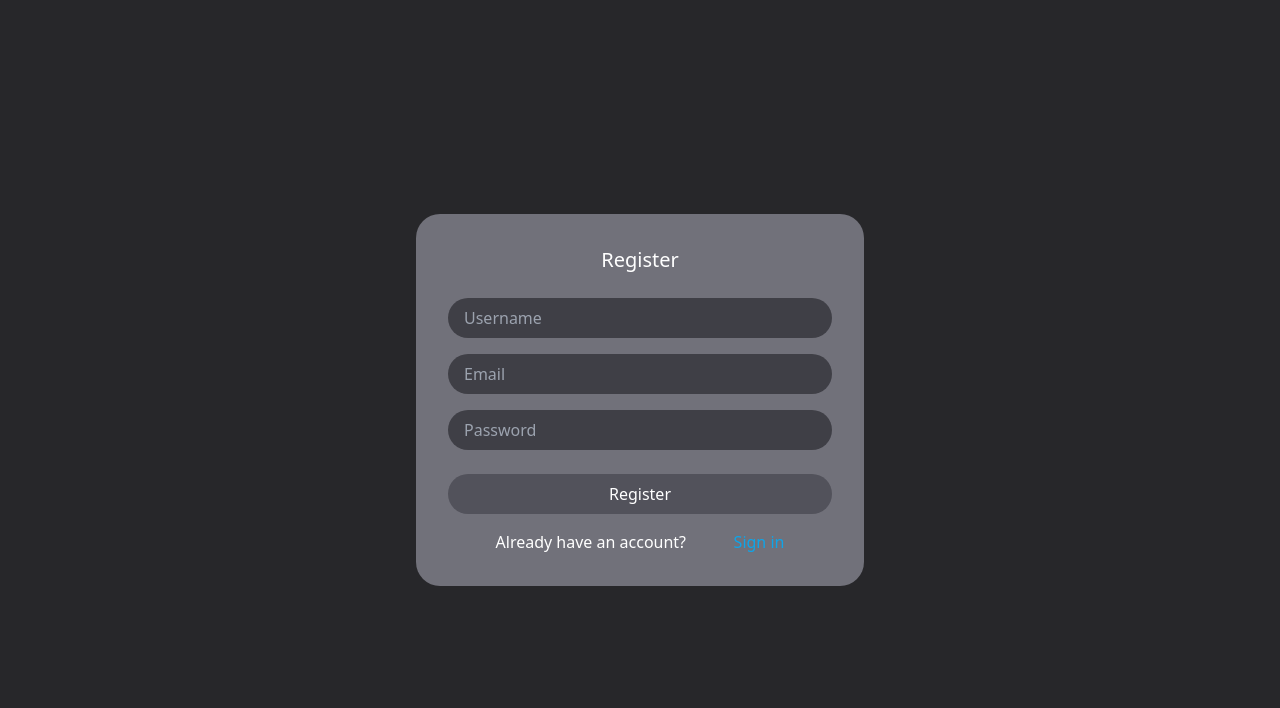
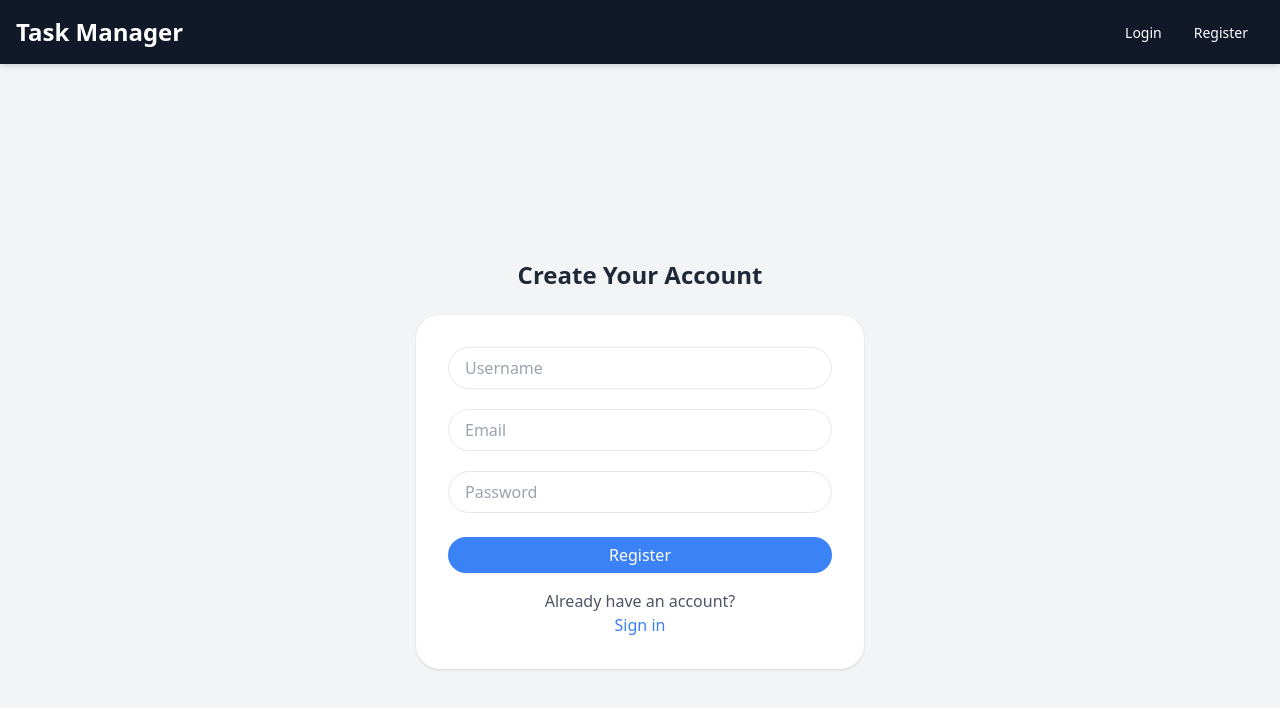
Before and after one commit to ksaphier/login-crud, a React (Vite) app in the folder client/: page /register in a window 1280 px wide. Shown: the top 708 px of the page. Built offline with nearby package versions, Linux system fonts and the light colour scheme.

Commit message:
navbar - app navigation

```diff
--- a/client/src/App.jsx
+++ b/client/src/App.jsx
@@ -9,6 +9,8 @@ import TaskFormPage from "./pages/TasksFormPage";
 import ProfilePage from "./pages/ProfilePage";
 import HomePage from "./pages/HomePage";
 
+import Navbar from "./components/Navabar";
+
 import ProtectedRoute from "./ProtectedRoute";
 
 function App() {
@@ -16,6 +18,8 @@ function App() {
     <AuthProvider>
       <TaskProvider>
         <BrowserRouter>
+          <Navbar />
+          <div className="pt-16">
             <Routes>
               <Route path="/" element={<HomePage />} />
               <Route path="/login" element={<LoginPage />} />
@@ -27,6 +31,7 @@ function App() {
                 <Route path="/profile" element={<ProfilePage />} />
               </Route>
             </Routes>
+          </div>
         </BrowserRouter>
       </TaskProvider>
     </AuthProvider>
--- a/client/src/api/auth.js
+++ b/client/src/api/auth.js
@@ -2,4 +2,5 @@ import axios from "./axios";
 
 export const registerRequest = (user) => axios.post(`/register`, user);
 export const loginRequest = (user) => axios.post(`/login`, user);
+export const logoutRequest = () => axios.post(`/logout`);
 export const verifyTokenRequest = () => axios.get("/verify");
--- /dev/null
+++ b/client/src/components/Navabar.jsx
@@ -0,0 +1,55 @@
+import { Link } from "react-router-dom";
+import { useAuth } from "../context/useAuth";
+
+function Navbar() {
+  const { isAuthenticated, logout, user } = useAuth();
+
+  return (
+    <nav className="bg-gray-900 text-white p-4 fixed top-0 w-full z-50 shadow-md">
+      <div className="container mx-auto flex justify-between items-center">
+        <Link to="/" className="text-2xl font-bold hover:text-gray-300">
+          Task Manager
+        </Link>
+        <ul className="flex items-center">
+          {isAuthenticated ? (
+            <>
+              <li className="mx-4">
+                <span className="text-sm font-semibold">Welcome {user.username}</span>
+              </li>
+              <li className="mx-4">
+                <Link to="/add-task" className="text-sm hover:text-gray-300">
+                  Add Task
+                </Link>
+              </li>
+              <li className="mx-4">
+                <button
+                  onClick={() => {
+                    logout();
+                  }}
+                  className="text-sm hover:text-gray-300"
+                >
+                  Logout
+                </button>
+              </li>
+            </>
+          ) : (
+            <>
+              <li className="mx-4">
+                <Link to="/login" className="text-sm hover:text-gray-300">
+                  Login
+                </Link>
+              </li>
+              <li className="mx-4">
+                <Link to="/register" className="text-sm hover:text-gray-300">
+                  Register
+                </Link>
+              </li>
+            </>
+          )}
+        </ul>
+      </div>
+    </nav>
+  );
+}
+
+export default Navbar;
--- a/client/src/context/TaskContext.jsx
+++ b/client/src/context/TaskContext.jsx
@@ -27,8 +27,7 @@ export function TaskProvider({ children }) {
 
   const createTask = async (task) => {
     try {
-      const res = await createTaskRequest(task);
-      console.log("Task: ", res);
+      return await createTaskRequest(task).data;
     } catch (error) {
       console.log(error);
     }
--- a/client/src/index.css
+++ b/client/src/index.css
@@ -3,6 +3,6 @@
 @tailwind utilities;
 
 body {
-  background: #202020;
+  background: #414141;
   color: white;
 }
--- a/client/src/pages/LoginPage.jsx
+++ b/client/src/pages/LoginPage.jsx
@@ -12,58 +12,70 @@ function LoginPage() {
 
   const { signin, errors: loginErrors, isAuthenticated } = useAuth();
   const navigate = useNavigate();
-  const onSubmit = handleSubmit((data) => {
-    signin(data);
-  });
 
   useEffect(() => {
     if (isAuthenticated) navigate("/tasks");
-  }, [isAuthenticated]);
+  }, [isAuthenticated, navigate]);
+
+  const onSubmit = (data) => {
+    signin(data);
+  };
 
   return (
-    <div className="bg-zinc-800 flex h-[calc(100vh)] items-center justify-center">
-      <div className="bg-zinc-500 max-w-md p-8 rounded-3xl">
-        <h1 className="text-center mb-4 text-xl">Login</h1>
+    <div className="flex h-screen bg-gray-100">
+      <div className="m-auto w-full max-w-md">
+        <h2 className="text-2xl font-semibold text-center text-gray-800 mb-6">
+          Login to Your Account
+        </h2>
+        <form
+          onSubmit={handleSubmit(onSubmit)}
+          className="bg-white shadow rounded-3xl p-8"
+        >
           {loginErrors.map((error, index) => (
             <div
-            key={`${error}-${index}`} // Unique key using error and index
-            className="bg-red-500 p-2 text-white rounded-full my-2 text-center"
+              key={index}
+              className="bg-red-500 text-white text-center p-2 rounded-3xl mb-4"
             >
               {error}
             </div>
           ))}
-        <form onSubmit={onSubmit}>
+          <div className="mb-5">
             <input
               type="email"
               name="email"
               placeholder="Email"
               {...register("email", { required: true })}
-            className="w-full bg-zinc-700 text-white px-4 py-2 rounded-full my-2"
+              className="block w-full px-4 py-2 text-gray-700 bg-white border rounded-3xl focus:border-blue-500 focus:ring-opacity-50 focus:outline-none focus:ring focus:ring-blue-300 mb-3"
             />
-          {errors.email && <p className="text-red-500">Email is required</p>}
+            {errors.email && (
+              <p className="text-red-500 text-sm mb-3">Email is required</p>
+            )}
+          </div>
+          <div className="mb-6">
             <input
               type="password"
               name="password"
               placeholder="Password"
               {...register("password", { required: true })}
-            className="w-full bg-zinc-700 text-white px-4 py-2 rounded-full my-2"
+              className="block w-full px-4 py-2 text-gray-700 bg-white border rounded-3xl focus:border-blue-500 focus:ring-opacity-50 focus:outline-none focus:ring focus:ring-blue-300 mb-3"
             />
             {errors.password && (
-            <p className="text-red-500">Password is required</p>
+              <p className="text-red-500 text-sm mb-3">Password is required</p>
             )}
+          </div>
           <button
             type="submit"
-            className="w-full bg-zinc-600 hover:bg-zinc-400 text-white px-4 py-2 rounded-full mt-4"
+            className="w-full px-4 py-2 leading-5 text-white transition-colors duration-200 transform bg-blue-500 rounded-3xl hover:bg-blue-600 focus:outline-none focus:bg-blue-600 mb-4"
           >
-            Log in
+            Log In
           </button>
-        </form>
-        <p className="flex mt-4 justify-evenly">
-          Don`t have an account?
-          <Link to="/register" className="text-sky-500">
+          <div className="text-center">
+            <p className="text-gray-600">Don’t have an account?</p>
+            <Link to="/register" className="text-blue-500 hover:text-blue-600">
               Sign up
             </Link>
-        </p>
+          </div>
+        </form>
       </div>
     </div>
   );
--- a/client/src/pages/RegisterPage.jsx
+++ b/client/src/pages/RegisterPage.jsx
@@ -23,56 +23,58 @@ function RegisterPage() {
   });
 
   return (
-    <div className="bg-zinc-800 flex h-[calc(100vh)] items-center justify-center">
-      <div className="bg-zinc-500 max-w-md p-8 rounded-3xl">
-        <h1 className="text-center mb-4 text-xl">Register</h1>
-        {registerErrors.map((error) => (
-          <div key={error} className="bg-red-500 p-2 text-white">
+    <div className="flex h-screen bg-gray-100">
+      <div className="m-auto w-full max-w-md">
+        <h2 className="text-2xl font-semibold text-center text-gray-800 mb-6">Create Your Account</h2>
+        <form onSubmit={onSubmit} className="bg-white shadow rounded-3xl p-8">
+          {registerErrors.map((error, index) => (
+            <div key={index} className="bg-red-500 text-white text-center p-2 rounded-3xl mb-4">
               {error}
             </div>
           ))}
-        <form onSubmit={onSubmit}>
+          <div className="mb-5">
             <input
               type="text"
               name="username"
               placeholder="Username"
               {...register("username", { required: true })}
-            className="w-full bg-zinc-700 text-white px-4 py-2 rounded-full my-2"
+              className="block w-full px-4 py-2 text-gray-700 bg-white border rounded-3xl focus:border-blue-500 focus:ring-opacity-50 focus:outline-none focus:ring focus:ring-blue-300 mb-3"
             />
-          {errors.username && (
-            <p className="text-red-500">Username is required</p>
-          )}
+            {errors.username && <p className="text-red-500 text-sm mb-3">Username is required</p>}
+          </div>
+          <div className="mb-5">
             <input
               type="email"
               name="email"
               placeholder="Email"
               {...register("email", { required: true })}
-            className="w-full bg-zinc-700 text-white px-4 py-2 rounded-full my-2"
+              className="block w-full px-4 py-2 text-gray-700 bg-white border rounded-3xl focus:border-blue-500 focus:ring-opacity-50 focus:outline-none focus:ring focus:ring-blue-300 mb-3"
             />
-          {errors.email && <p className="text-red-500">Email is required</p>}
+            {errors.email && <p className="text-red-500 text-sm mb-3">Email is required</p>}
+          </div>
+          <div className="mb-6">
             <input
               type="password"
               name="password"
               placeholder="Password"
               {...register("password", { required: true })}
-            className="w-full bg-zinc-700 text-white px-4 py-2 rounded-full my-2"
+              className="block w-full px-4 py-2 text-gray-700 bg-white border rounded-3xl focus:border-blue-500 focus:ring-opacity-50 focus:outline-none focus:ring focus:ring-blue-300 mb-3"
             />
-          {errors.password && (
-            <p className="text-red-500">Password is required</p>
-          )}
+            {errors.password && <p className="text-red-500 text-sm mb-3">Password is required</p>}
+          </div>
           <button
             type="submit"
-            className="w-full bg-zinc-600 hover:bg-zinc-400 text-white px-4 py-2 rounded-full mt-4"
+            className="w-full px-4 py-2 leading-5 text-white transition-colors duration-200 transform bg-blue-500 rounded-3xl hover:bg-blue-600 focus:outline-none focus:bg-blue-600"
           >
             Register
           </button>
-        </form>
-        <p className="flex mt-4 justify-evenly">
-          Already have an account?
-          <Link to="/login" className="text-sky-500">
+          <div className="text-center mt-4">
+            <p className="text-gray-600">Already have an account?</p>
+            <Link to="/login" className="text-blue-500 hover:text-blue-600">
               Sign in
             </Link>
-        </p>
+          </div>
+        </form>
       </div>
     </div>
   );
--- a/client/src/pages/TasksFormPage.jsx
+++ b/client/src/pages/TasksFormPage.jsx
@@ -1,59 +1,56 @@
 import { useForm } from "react-hook-form";
 import { useTasks } from "../context/TaskContext";
+import { useNavigate } from "react-router-dom";
 
 function TaskFormPage() {
-  // Using React Hook Form for form handling
   const { register, handleSubmit } = useForm();
+  const { createTask } = useTasks();
+  const navigate = useNavigate();
 
-  const { createTask } = useTasks();
-
-  const onSubmit = (data) => createTask(data);
+  const onSubmit = async (data) => {
+    await createTask(data);
+    navigate("/tasks");
+  };
 
   return (
-    <div className="container mx-auto p-4">
-      <form
-        onSubmit={handleSubmit(onSubmit)}
-        className="bg-white shadow-md rounded px-8 pt-6 pb-8 mb-4"
-      >
-        <div className="mb-4">
-          <label
-            className="block text-gray-700 text-sm font-bold mb-2"
-            htmlFor="title"
-          >
+    <div className="flex h-screen bg-gray-100">
+      <div className="m-auto w-full max-w-lg">
+        <h2 className="text-2xl font-semibold text-center text-gray-800 mb-6">Create a New Task</h2>
+        <form onSubmit={handleSubmit(onSubmit)} className="bg-white shadow rounded-3xl p-8">
+          <div className="mb-5">
+            <label htmlFor="title" className="block text-gray-700 text-sm font-bold mb-2">
               Title
             </label>
             <input
               type="text"
-            placeholder="Title"
               id="title"
-            className="shadow appearance-none border rounded w-full py-2 px-3 text-gray-700 leading-tight focus:outline-none focus:shadow-outline"
-            {...register("title")} // This line is for React Hook Form
+              placeholder="Task title"
+              {...register("title", { required: true })}
+              className="block w-full px-4 py-2 text-gray-700 bg-white border rounded-3xl focus:border-blue-500 focus:ring-opacity-50 focus:outline-none focus:ring focus:ring-blue-300"
             />
           </div>
           <div className="mb-6">
-          <label
-            className="block text-gray-700 text-sm font-bold mb-2"
-            htmlFor="description"
-          >
+            <label htmlFor="description" className="block text-gray-700 text-sm font-bold mb-2">
               Description
             </label>
             <textarea
+              id="description"
               rows={3}
-            placeholder="Description"
-            id="description"
-            className="shadow appearance-none border rounded w-full py-2 px-3 text-gray-700 mb-3 leading-tight focus:outline-none focus:shadow-outline"
-            {...register("desc")} // This line is for React Hook Form
+              placeholder="Task details"
+              {...register("desc")}
+              className="block w-full px-4 py-2 text-gray-700 bg-white border rounded-3xl focus:border-blue-500 focus:ring-opacity-50 focus:outline-none focus:ring focus:ring-blue-300"
             />
           </div>
-        <div className="flex items-center justify-between">
+          <div className="flex justify-end">
             <button
               type="submit"
-            className="bg-blue-500 hover:bg-blue-700 text-white font-bold py-2 px-4 rounded focus:outline-none focus:shadow-outline"
+              className="px-6 py-2 leading-5 text-white transition-colors duration-200 transform bg-blue-500 rounded-3xl hover:bg-blue-600 focus:outline-none focus:bg-blue-600"
             >
-            Save
+              Save Task
             </button>
           </div>
         </form>
+      </div>
     </div>
   );
 }
```
Also changed, not shown: client/src/context/AuthContext.jsx (+18 -3 lines), client/src/pages/HomePage.jsx (+9 -1 lines), client/src/pages/TasksPage.jsx (+20 -10 lines). Lines whose indentation alone changed are shown as unchanged.
